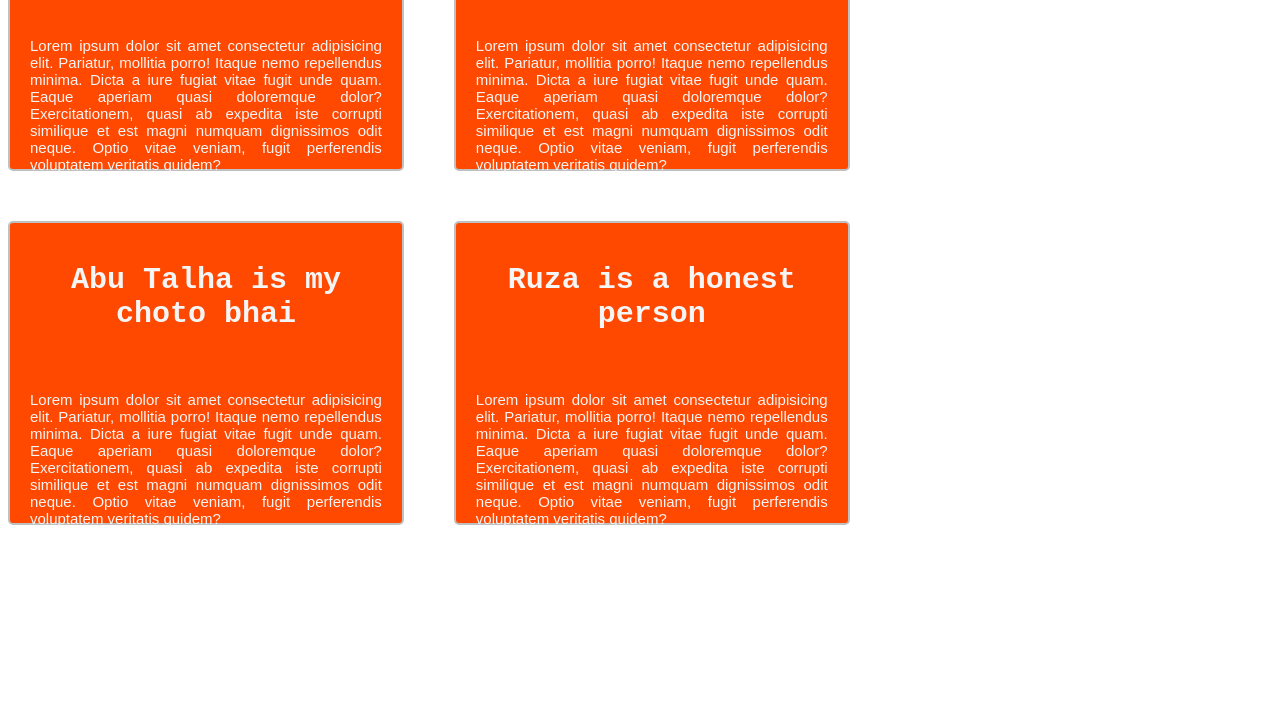
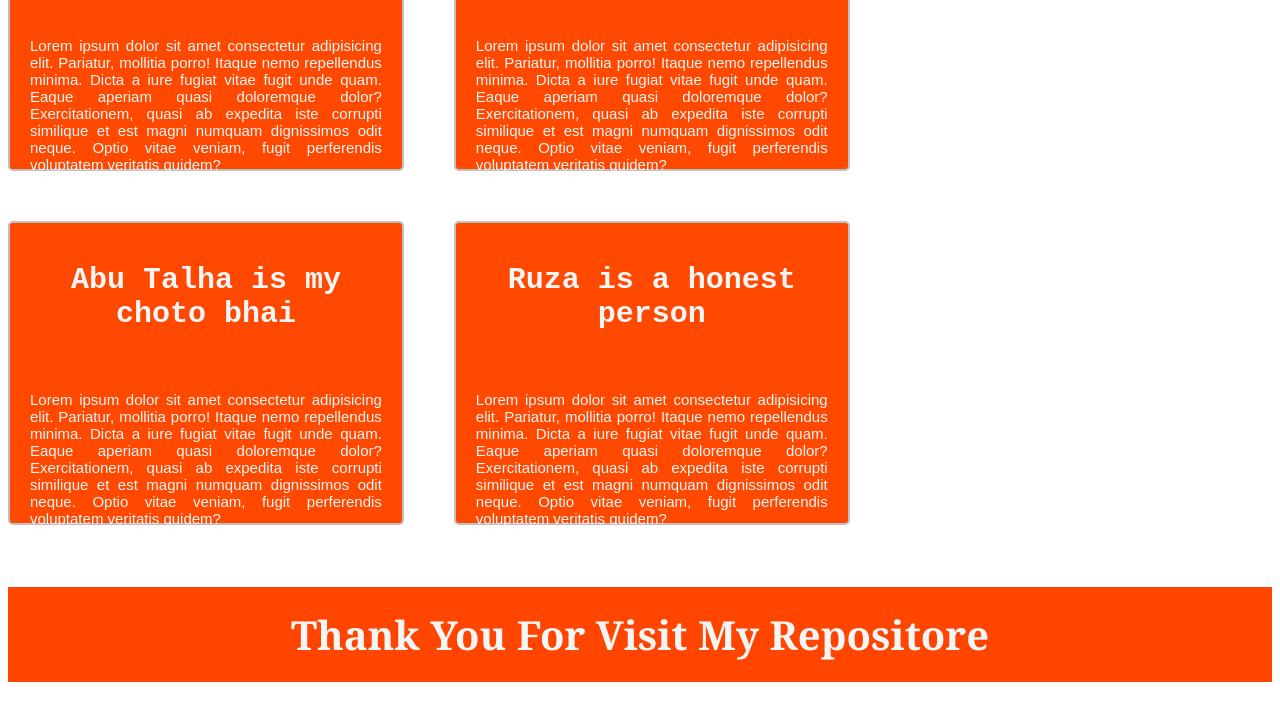
Before and after one commit to rahmatullahnuhu/my-simple-fourth-website-, a plain HTML site: page index.html in a window 1280 px wide. Shown: the part 686-1395 px from the top of the page. Before the commit the page ends 1241 px from the top, so only its background shows below. Drawn offline with Linux system fonts and the light colour scheme.

Commit message:
more code and styles added

```diff
--- a/index.html
+++ b/index.html
@@ -41,10 +41,10 @@
         <p>Lorem ipsum dolor sit amet consectetur adipisicing elit. Pariatur, mollitia porro! Itaque nemo repellendus minima. Dicta a iure fugiat vitae fugit unde quam. Eaque aperiam quasi doloremque dolor? Exercitationem, quasi ab expedita iste corrupti similique et est magni numquam dignissimos odit neque. Optio vitae veniam, fugit perferendis voluptatem veritatis quidem?</p>
       </div>
     </header>
+    <br>
+    <br>
   <footer>
-    <div>
-        <marquee>Thank You for visite my website</marquee>
-    </div>
+    <h1 class="footer">Thank You For Visit My Repositore</h1>
   </footer>
 </body>
 </html>
--- a/styles/styles.css
+++ b/styles/styles.css
@@ -38,3 +38,13 @@
     font-family: 'Courier New', Courier, monospace;
     text-decoration: underline;
 }
+
+.footer{
+    text-align: center;
+    padding: 20px;
+    color: whitesmoke;
+    font-size: 40px;
+    background-color: orangered;
+    font-weight: 700;
+    font-family:Cambria, Cochin, Georgia, Times, 'Times New Roman', serif;
+}
```
